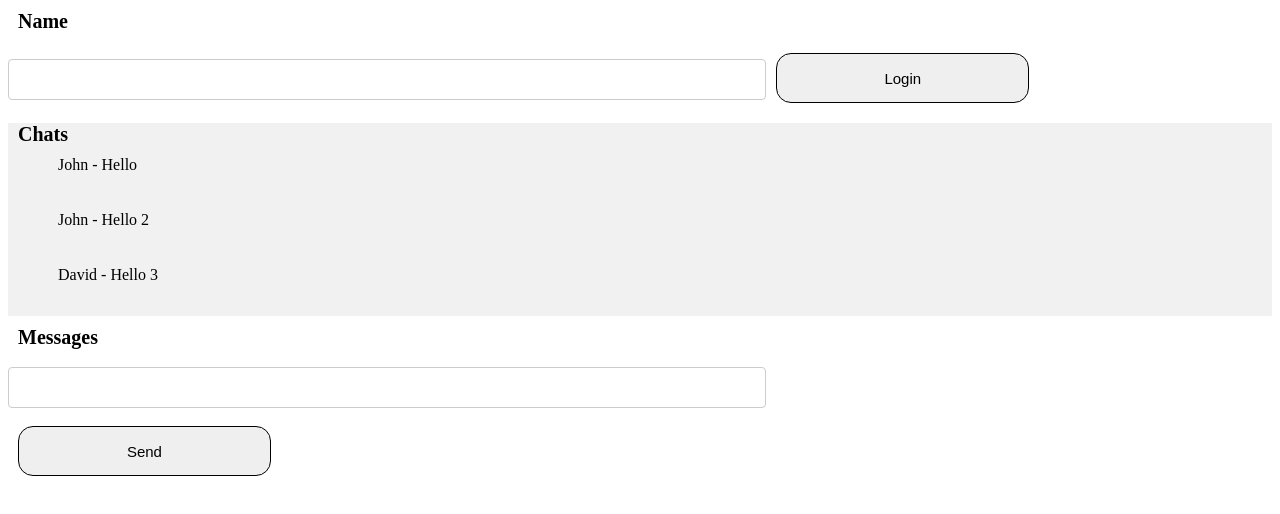
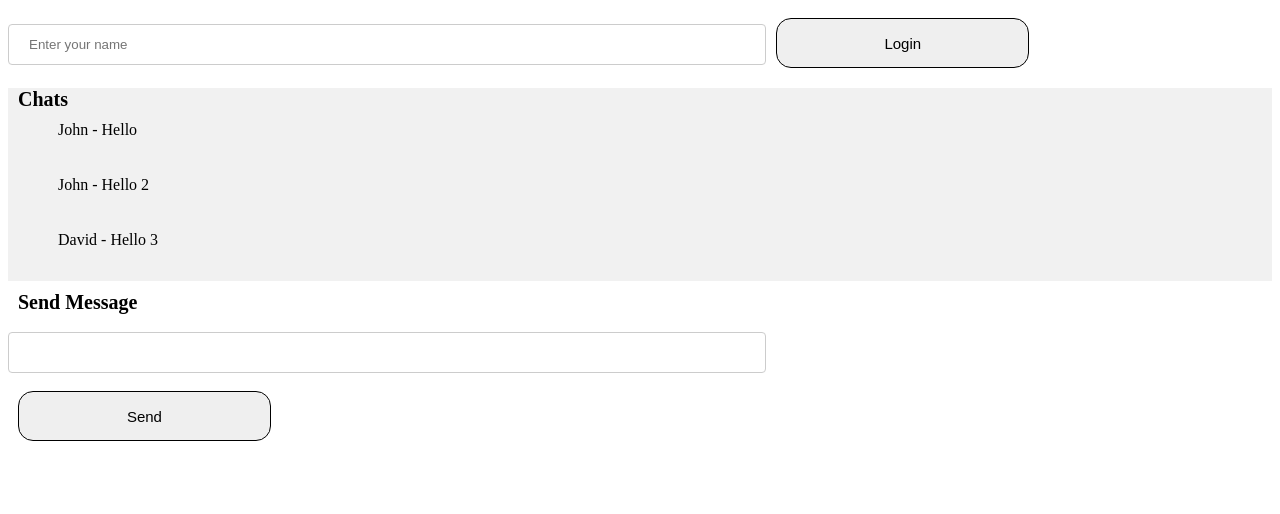
Before and after one commit to steph500/test, a React (Create React App) app: page / in a window 1280 px wide. Shown: the top 514 px of the page. Built offline with nearby package versions, Linux system fonts and the light colour scheme.

Commit message:
making edits to make the app appealing

```diff
--- a/src/Name.js
+++ b/src/Name.js
@@ -137,8 +137,7 @@ export default function Name() {
         <>
 
             <div>
-                <h3 style={headerStyle}>Name</h3>
-                <input style={inputStyle} type="text" id="name" />
+                <input style={inputStyle} type="text" id="name" placeholder="Enter your name" />
                 <button style={buttonStyle} onClick={findName}>Login</button>
             </div>
             <div style={{background: "#f1f1f1"}}>
@@ -151,7 +150,7 @@ export default function Name() {
 
             </div>
             <div>
-                <h3 style={headerStyle}>Messages</h3>
+                <h3 style={headerStyle}>Send Message</h3>
                 <input style={inputStyle} type="text" id="message" /><br/>
                 <button style={buttonStyle} onClick={saveMessage}>Send</button>
             </div>
```
